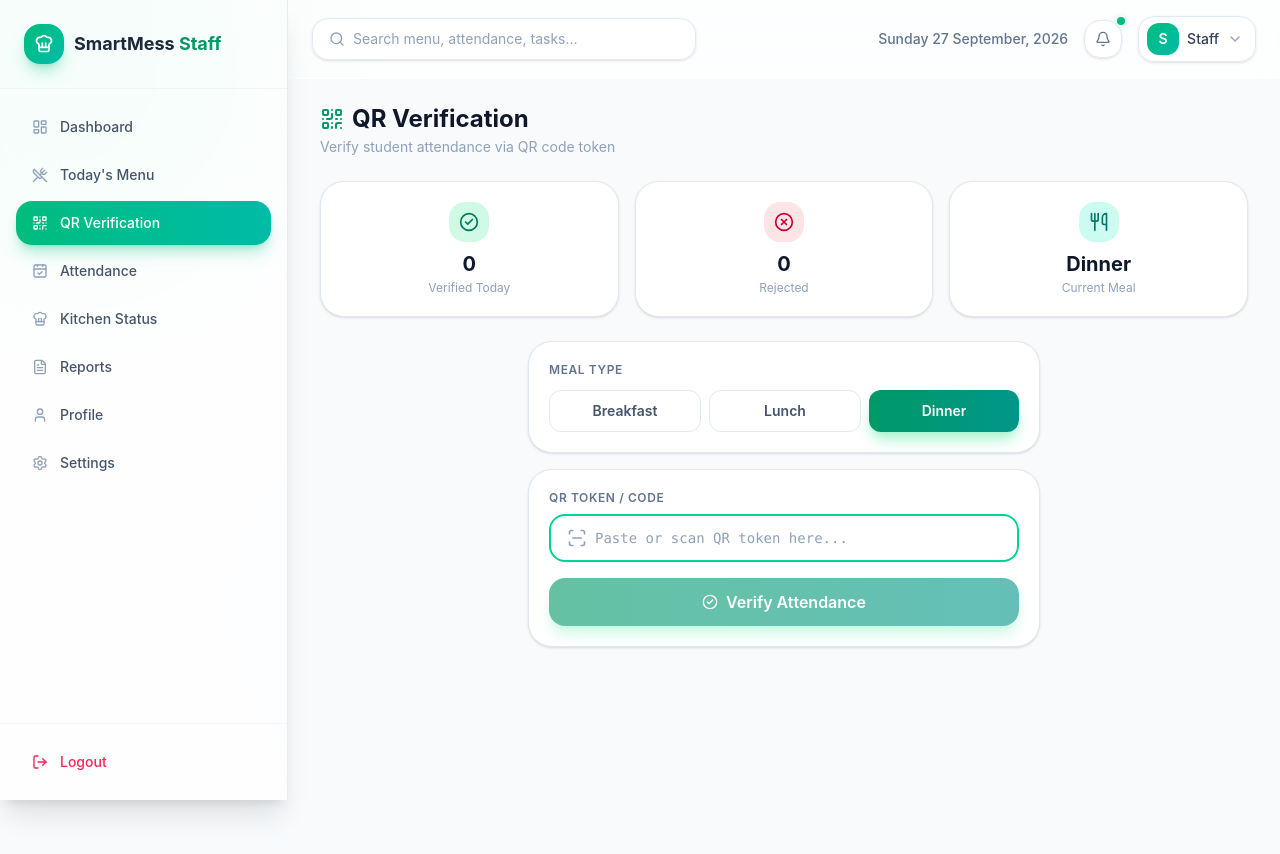
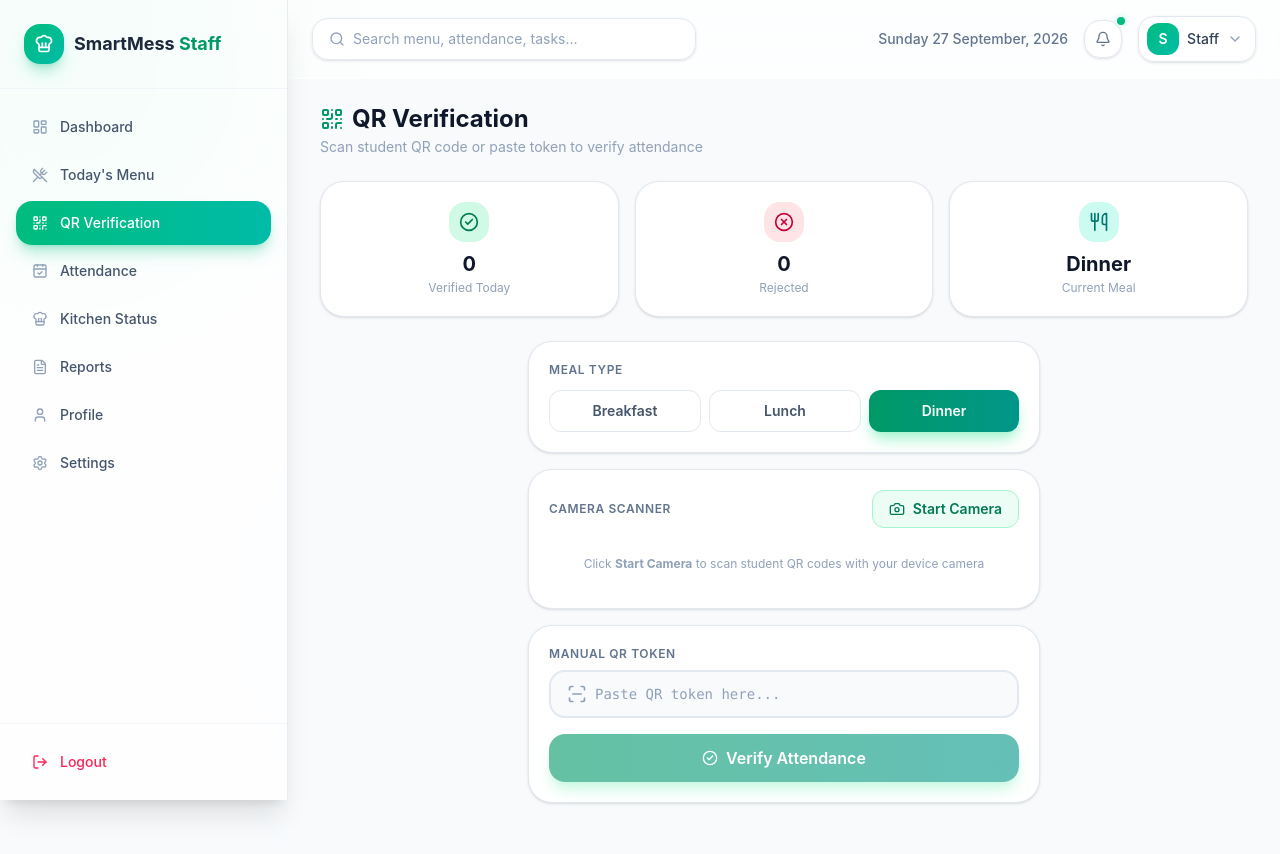
Before and after one commit to developer69007/SmartMess-AI, a React (Vite) app in the folder SmartmessAi-4/mess management/Frontend/: page /staff/qr-verification in a window 1280 px wide. Shown: the top 854 px of the page. Built offline with nearby package versions, Linux system fonts and the light colour scheme; no server answers.

Commit message:
feat: add real camera QR scanner for staff attendance verification

```diff
--- a/SmartmessAi-4/mess management/Frontend/package.json
+++ b/SmartmessAi-4/mess management/Frontend/package.json
@@ -14,6 +14,7 @@
     "axios": "^1.18.1",
     "firebase": "^12.15.0",
     "framer-motion": "^12.42.0",
+    "html5-qrcode": "^2.3.8",
     "lucide-react": "^1.21.0",
     "react": "^19.2.7",
     "react-dom": "^19.2.7",
--- a/SmartmessAi-4/mess management/Frontend/src/pages/staff/QRVerification.jsx
+++ b/SmartmessAi-4/mess management/Frontend/src/pages/staff/QRVerification.jsx
@@ -1,16 +1,16 @@
-import { useState, useEffect } from "react";
+import { useState, useEffect, useRef } from "react";
 import { motion, AnimatePresence } from "framer-motion";
 import {
   QrCode, ScanLine, CheckCircle2, XCircle, Loader2,
-  User, Calendar, Utensils, AlertCircle, RefreshCw
+  Calendar, Utensils, AlertCircle, Camera, CameraOff
 } from "lucide-react";
 import toast from "react-hot-toast";
+import { Html5Qrcode } from "html5-qrcode";
 
-const API_BASE = import.meta.env.VITE_API_BASE_URL || import.meta.env.VITE_API_URL || "http://localhost:5000/api";
+const API_BASE = import.meta.env.VITE_API_BASE_URL || import.meta.env.VITE_API_URL || (import.meta.env.PROD ? "/api" : "http://localhost:5000/api");
 function getToken() { return localStorage.getItem("token") || ""; }
 
 const MEAL_TYPES = ["breakfast", "lunch", "dinner"];
-
 function getMealTime() {
   const hour = new Date().getHours();
   if (hour < 10) return "breakfast";
@@ -24,15 +24,61 @@ export default function QRVerification() {
   const [result, setResult] = useState(null);
   const [loading, setLoading] = useState(false);
   const [stats, setStats] = useState({ success: 0, rejected: 0 });
+  const [cameraOn, setCameraOn] = useState(false);
+  const [cameraError, setCameraError] = useState("");
+  const scannerRef = useRef(null);
+  const html5QrcodeRef = useRef(null);
 
-  const handleVerify = async (e) => {
-    e.preventDefault();
-    if (!qrInput.trim()) { toast.error("Paste a QR code token"); return; }
+  // Start / stop camera
+  useEffect(() => {
+    if (cameraOn) {
+      startCamera();
+    } else {
+      stopCamera();
+    }
+    return () => stopCamera();
+  }, [cameraOn]);
+
+  const startCamera = async () => {
+    setCameraError("");
+    try {
+      html5QrcodeRef.current = new Html5Qrcode("qr-reader");
+      await html5QrcodeRef.current.start(
+        { facingMode: "environment" },
+        { fps: 10, qrbox: { width: 220, height: 220 } },
+        (decodedText) => {
+          // Auto-submit on scan
+          handleVerify(null, decodedText.trim());
+          // Pause scanning briefly to avoid duplicate
+          html5QrcodeRef.current?.pause();
+          setTimeout(() => html5QrcodeRef.current?.resume(), 3000);
+        },
+        () => {} // ignore per-frame errors
+      );
+    } catch (err) {
+      setCameraError("Camera access denied or not available.");
+      setCameraOn(false);
+    }
+  };
+
+  const stopCamera = async () => {
+    try {
+      if (html5QrcodeRef.current && html5QrcodeRef.current.isScanning) {
+        await html5QrcodeRef.current.stop();
+        html5QrcodeRef.current.clear();
+      }
+    } catch (_) {}
+  };
+
+  const handleVerify = async (e, scannedToken) => {
+    if (e) e.preventDefault();
+    const token = scannedToken || qrInput.trim();
+    if (!token) { toast.error("Paste or scan a QR token"); return; }
     try {
       setLoading(true);
       setResult(null);
       const res = await fetch(
-        `${API_BASE}/attendance/verify/${encodeURIComponent(qrInput.trim())}?mealType=${mealType}`,
+        `${API_BASE}/attendance/verify/${encodeURIComponent(token)}?mealType=${mealType}`,
         { headers: { Authorization: `Bearer ${getToken()}` } }
       );
       const data = await res.json();
@@ -67,7 +113,7 @@ export default function QRVerification() {
         <h1 className="text-2xl font-bold text-slate-900 flex items-center gap-2">
           <QrCode className="w-6 h-6 text-emerald-600" /> QR Verification
         </h1>
-        <p className="text-sm text-slate-400 mt-0.5">Verify student attendance via QR code token</p>
+        <p className="text-sm text-slate-400 mt-0.5">Scan student QR code or paste token to verify attendance</p>
       </div>
 
       {/* Stats */}
@@ -109,17 +155,54 @@ export default function QRVerification() {
           </div>
         </div>
 
-        {/* QR Input form */}
+        {/* Camera Scanner */}
+        <div className="rounded-3xl bg-white border border-slate-200 p-5 shadow-sm">
+          <div className="flex items-center justify-between mb-3">
+            <label className="text-xs font-semibold text-slate-500 uppercase tracking-wider">Camera Scanner</label>
+            <button
+              type="button"
+              onClick={() => setCameraOn((v) => !v)}
+              className={`flex items-center gap-2 px-4 py-2 rounded-xl text-sm font-semibold transition-all ${
+                cameraOn
+                  ? "bg-rose-50 border border-rose-200 text-rose-600 hover:bg-rose-100"
+                  : "bg-emerald-50 border border-emerald-200 text-emerald-700 hover:bg-emerald-100"
+              }`}
+            >
+              {cameraOn ? <><CameraOff className="w-4 h-4" /> Stop</> : <><Camera className="w-4 h-4" /> Start Camera</>}
+            </button>
+          </div>
+
+          {/* Camera viewport */}
+          <div
+            id="qr-reader"
+            className={`w-full rounded-2xl overflow-hidden bg-slate-900 transition-all ${
+              cameraOn ? "h-64" : "h-0"
+            }`}
+          />
+
+          {cameraError && (
+            <p className="mt-2 text-sm text-rose-500 flex items-center gap-1">
+              <AlertCircle className="w-4 h-4" /> {cameraError}
+            </p>
+          )}
+
+          {!cameraOn && (
+            <p className="text-xs text-slate-400 text-center py-4">
+              Click <strong>Start Camera</strong> to scan student QR codes with your device camera
+            </p>
+          )}
+        </div>
+
+        {/* Manual QR Input form */}
         <form onSubmit={handleVerify} className="rounded-3xl bg-white border border-slate-200 p-5 shadow-sm">
-          <label className="block text-xs font-semibold text-slate-500 uppercase tracking-wider mb-2">QR Token / Code</label>
+          <label className="block text-xs font-semibold text-slate-500 uppercase tracking-wider mb-2">Manual QR Token</label>
           <div className="flex items-center gap-2 rounded-2xl border-2 border-slate-200 bg-slate-50 focus-within:border-emerald-400 focus-within:bg-white transition-all px-4 py-3 mb-4">
             <ScanLine className="w-5 h-5 text-slate-400 shrink-0" />
             <input
               value={qrInput}
               onChange={(e) => setQrInput(e.target.value)}
-              placeholder="Paste or scan QR token here..."
+              placeholder="Paste QR token here..."
               className="flex-1 bg-transparent text-sm text-slate-800 placeholder-slate-400 outline-none font-mono"
-              autoFocus
             />
           </div>
           <button
```
Also changed, not shown: 2 other files (tests, documents, lock files or other folders).
